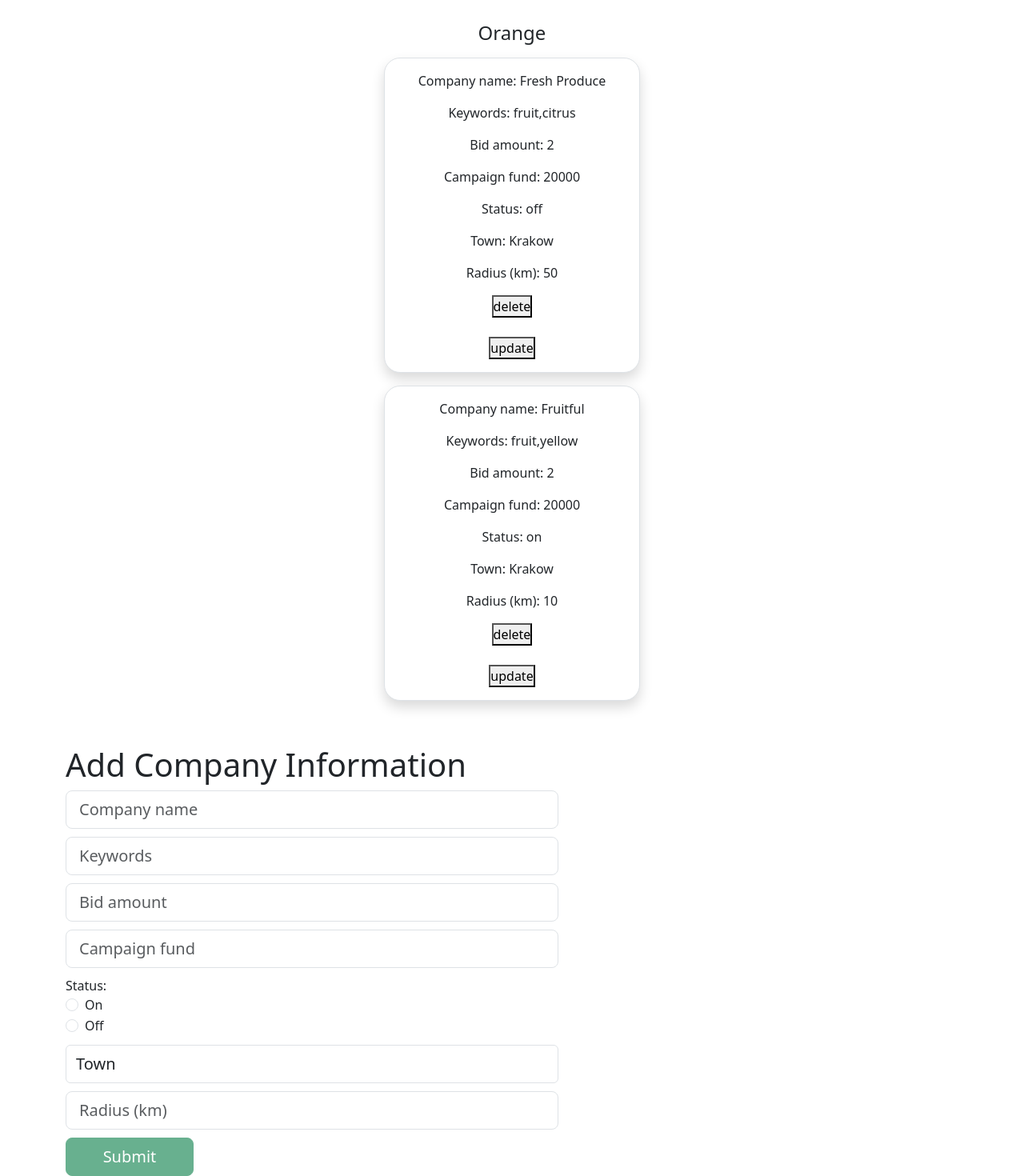
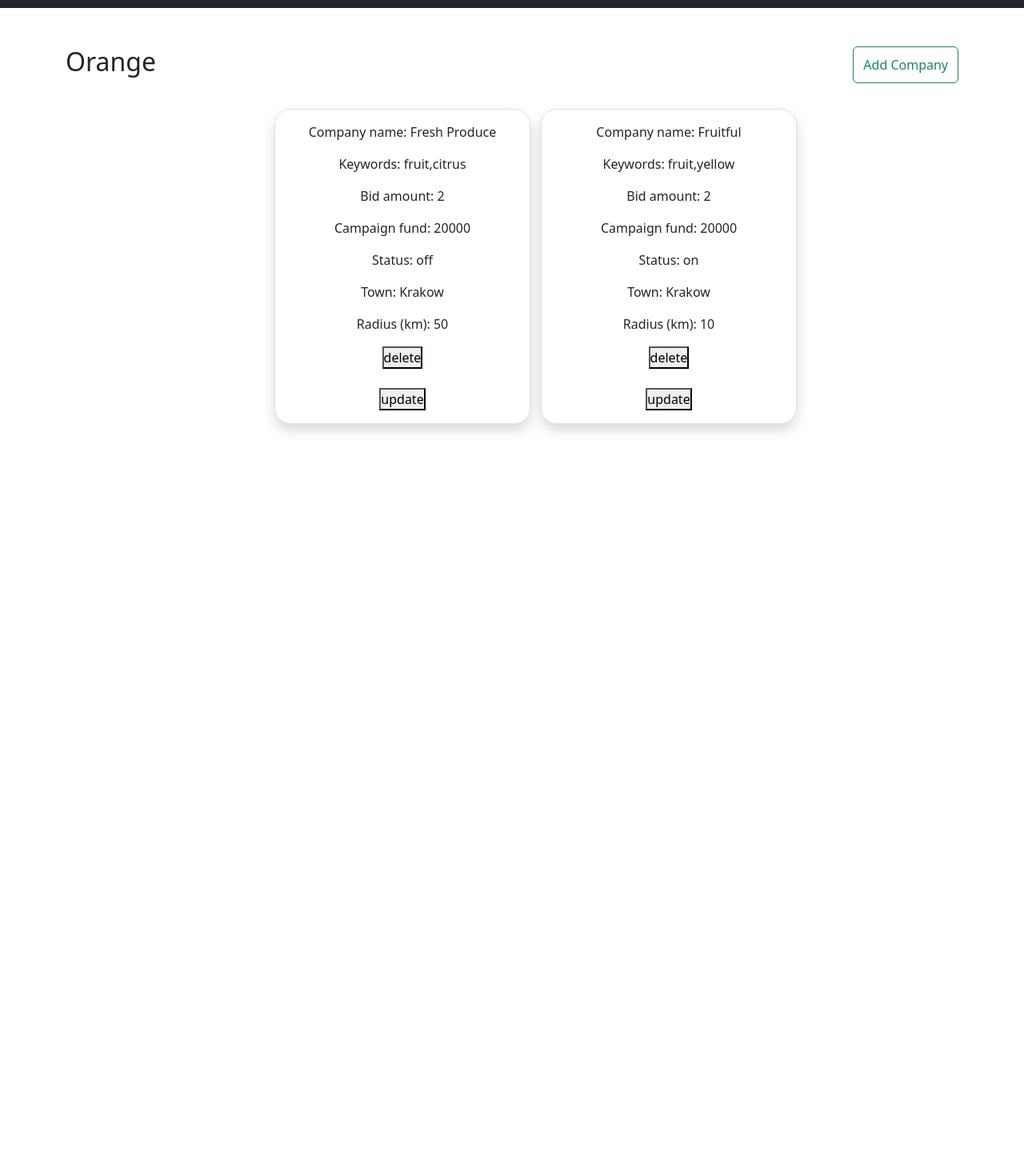
Before and after one commit to MartaKliuchnik/Products_app_angular, an Angular app: page /product-details/1 in a window 1280 px wide. Shown: the part 66-1536 px from the top of the page at 80% size. After the commit the page ends 800 px from the top, so only its background shows below. Built offline with nearby package versions, Linux system fonts and the light colour scheme.

Commit message:
added style for components, rewrited process adding new company

```diff
--- a/src/app/add-company-info/add-company-info.component.html
+++ b/src/app/add-company-info/add-company-info.component.html
@@ -1,7 +1,7 @@
 <div class="container page">
-  <div class="row">
-    <h1 class="text-xs-center">Add Company Information</h1>
-    <form [formGroup]="form" (ngSubmit)="onSubmit()" class="form-cont">
+  <div class="row justify-content-center">
+    <h1 class="text-xs-center text-center">Add Company Information</h1>
+    <form [formGroup]="form" (ngSubmit)="onSubmit()" class="mt-4 form-cont">
       <fieldset class="form-group">
         <input
           type="text"
@@ -127,9 +127,10 @@
         }}
       </fieldset>
 
+      <p>{{ companyMessage }}</p>
       <button
         type="submit"
-        class="btn btn-lg btn-success"
+        class="btn btn-lg btn-success mt-4"
         [disabled]="!form.valid"
       >
         Submit
--- a/src/app/add-company-info/add-company-info.component.sass
+++ b/src/app/add-company-info/add-company-info.component.sass
@@ -8,4 +8,4 @@
         min-height: calc(1.5em + 1rem + calc(var(--bs-border-width)* 2))
 
     &>button
-        width: 160px
+        width: 15rem
--- a/src/app/add-company-info/add-company-info.component.ts
+++ b/src/app/add-company-info/add-company-info.component.ts
@@ -10,6 +10,7 @@ import {
 } from '@angular/forms';
 import { ProductsService } from '../service/products.service';
 import { Town } from '../model/town';
+import { ActivatedRoute, Router } from '@angular/router';
 
 @Component({
   selector: 'app-add-company-info',
@@ -21,6 +22,7 @@ import { Town } from '../model/town';
 export class AddCompanyInfoComponent implements OnInit {
   form: FormGroup;
   towns!: Town[];
+  companyMessage: string | undefined;
   showNameError: boolean = false;
   showKeywordsError: boolean = false;
   showBidAmountError: boolean = false;
@@ -29,7 +31,9 @@ export class AddCompanyInfoComponent implements OnInit {
 
   constructor(
     private formBuilder: FormBuilder,
-    private productsService: ProductsService
+    private productsService: ProductsService,
+    private router: Router,
+    private route: ActivatedRoute
   ) {
     this.form = this.formBuilder.group({
       name: ['', Validators.required],
@@ -91,9 +95,23 @@ export class AddCompanyInfoComponent implements OnInit {
         radius: formData.radius,
       };
 
-      this.productsService.setNewCompany(newCompany);
-
-      this.form.reset();
+      const id = +this.route.snapshot.params['id'];
+      this.productsService.addNewCompany(newCompany, id).subscribe((data) => {
+        const countdownSeconds = 3;
+        if (data) {
+          let remainingSeconds = countdownSeconds;
+          const countdownInterval = setInterval(() => {
+            remainingSeconds--;
+            this.companyMessage = `Company has created. Redirecting in ${remainingSeconds} seconds...`;
+            if (remainingSeconds <= 0) {
+              clearInterval(countdownInterval);
+              this.companyMessage = undefined;
+              this.router.navigate(['product-details', id]);
+              this.form.reset();
+            }
+          }, 1000);
+        }
+      });
     } else {
       console.error('Form is invalid');
     }
--- a/src/app/app-routing.module.ts
+++ b/src/app/app-routing.module.ts
@@ -4,6 +4,7 @@ import { ProductsOverviewComponent } from './products-overview/products-overview
 import { ProductDetailsComponent } from './product-details/product-details.component';
 import { NotFoundComponent } from './not-found/not-found.component';
 import { UpdateCompanyInfoComponent } from './update-company-info/update-company-info.component';
+import { AddCompanyInfoComponent } from './add-company-info/add-company-info.component';
 
 const routes: Routes = [
   {
@@ -24,6 +25,10 @@ const routes: Routes = [
     component: UpdateCompanyInfoComponent,
   },
   {
+    path: 'add-new-company/:id',
+    component: AddCompanyInfoComponent,
+  },
+  {
     path: 'not-found',
     component: NotFoundComponent,
   },
--- a/src/app/header/header.component.html
+++ b/src/app/header/header.component.html
@@ -1,5 +1,5 @@
 <header class="mb-5">
-  <nav class="navbar navbar-expand-lg navbar-dark bg-dark p-2">
+  <nav class="navbar navbar-expand-lg navbar-dark bg-dark px-4">
     <div
       class="w-100 d-flex align-items-center justify-content-end gap-4 header-cont"
     >
--- a/src/app/header/header.component.sass
+++ b/src/app/header/header.component.sass
@@ -1,11 +1,12 @@
 .header-cont
+    height: 60px
     &>a
-        font-size: 1.2rem
+        font-size: 2rem
         cursor: pointer
         text-decoration: none
         color: #FFFFFF
     &>.welcome-info
-        font-size: 1.2rem
+        font-size: 2rem
         text-decoration: none
         color: #FFFFFF
         margin: 0
--- a/src/app/mock-data/data.ts
+++ b/src/app/mock-data/data.ts
@@ -32,6 +32,16 @@ const freshProduce: Company = new Company(
   Town.KRAKOW,
   50
 );
+const africaProduce: Company = new Company(
+  4,
+  'Fresh Produce',
+  ['fruit', 'citrus'],
+  2,
+  20000,
+  false,
+  Town.WROCLAW,
+  50
+);
 
 const BANANAS = '../../assets/image/bananas.png';
 const ORANGE = '../../assets/image/orange.png';
@@ -41,4 +51,17 @@ export const products: Product[] = [
   new Product(1, 'Orange', ORANGE, [freshProduce, fruitful]),
   new Product(2, 'Apple', APPLE, [orangeHarvest]),
   new Product(3, 'Banana', BANANAS, [fruitful]),
+  new Product(4, 'Orange', ORANGE, [
+    freshProduce,
+    fruitful,
+    africaProduce,
+    orangeHarvest,
+  ]),
+  new Product(5, 'Apple', APPLE, [orangeHarvest]),
+  new Product(6, 'Banana', BANANAS, [fruitful]),
+  new Product(7, 'Orange', ORANGE, [freshProduce, fruitful]),
+  new Product(8, 'Apple', APPLE, [orangeHarvest, africaProduce]),
+  new Product(9, 'Banana', BANANAS, [fruitful, orangeHarvest]),
+  new Product(10, 'Orange', ORANGE, [freshProduce, fruitful]),
+  new Product(11, 'Apple', APPLE, [orangeHarvest]),
 ];
--- a/src/app/product-details/product-details.component.html
+++ b/src/app/product-details/product-details.component.html
@@ -1,9 +1,20 @@
+<div class="container">
+  <div class="row justify-content-center">
+    <div class="d-flex justify-content-between">
+      <h2>{{ product.name }}</h2>
+      <button
+        class="btn btn-outline-success"
+        (click)="goToAddCompanyPage(product.id)"
+      >
+        Add Company
+      </button>
+    </div>
+
+    @if(product.companies && product.companies.length > 0){ @for(company of
+    product.companies; track company){
+    <ng-container>
+      <div class="col-lg-3 col-md-4 col-sm-6 m-4">
         <div class="d-flex flex-column align-items-center mx-auto mb-5">
-  <h4>{{ product.name }}</h4>
-
-  @if(product.companies && product.companies.length > 0){
-  <ng-container>
-    @for(company of product.companies; track company){
           <div
             class="d-flex flex-column align-items-center card border shadow col-md-3 mx-auto card-body m-2"
           >
@@ -18,14 +29,20 @@
             </p>
             <p>Radius (km): {{ company.radius }}</p>
 
-      <button (click)="deleteCompany(product.id, company.id)">delete</button>
-      <button class="mt-4" (click)="goToUpdateCompany(product.id, company.id)">
+            <button (click)="deleteCompany(product.id, company.id)">
+              delete
+            </button>
+            <button
+              class="mt-4"
+              (click)="goToUpdateCompany(product.id, company.id)"
+            >
               update
             </button>
           </div>
-    }
+        </div>
+      </div>
     </ng-container>
-  } @else {
+    } } @else {
     <ng-template>
       <div class="mt-5 d-flex flex-column align-items-center">
         <p class="fw-bold font-monospace text-muted">
@@ -38,5 +55,4 @@
     </ng-template>
     }
   </div>
-
-<app-add-company-info></app-add-company-info>
+</div>
--- a/src/app/product-details/product-details.component.ts
+++ b/src/app/product-details/product-details.component.ts
@@ -3,7 +3,6 @@ import { ActivatedRoute, Router } from '@angular/router';
 import { ProductsService } from '../service/products.service';
 import { Product } from '../model/product';
 import { Company } from '../model/company';
-import { Subscription } from 'rxjs';
 
 @Component({
   selector: 'app-product-details',
@@ -13,22 +12,12 @@ import { Subscription } from 'rxjs';
 export class ProductDetailsComponent implements OnInit {
   product!: Product;
   newCompany: Company | undefined;
-  private newCompanySubscription: Subscription;
 
   constructor(
     private route: ActivatedRoute,
     private productsService: ProductsService,
     private router: Router
-  ) {
-    this.newCompanySubscription = this.productsService.newCompany$.subscribe(
-      (newCompany) => {
-        this.newCompany = newCompany;
-        if (this.product) {
-          this.product.companies.push(newCompany);
-        }
-      }
-    );
-  }
+  ) {}
 
   deleteCompany(productId: number, companyId: number) {
     this.productsService.deleteCompany(productId, companyId).subscribe(() => {
@@ -36,6 +25,10 @@ export class ProductDetailsComponent implements OnInit {
         (company) => company.id !== companyId
       );
     });
+  }
+
+  goToAddCompanyPage(productId: number) {
+    this.router.navigate(['add-new-company', productId]);
   }
 
   goToUpdateCompany(productId: number, companyId: number | undefined) {
@@ -54,8 +47,4 @@ export class ProductDetailsComponent implements OnInit {
         }
       });
   }
-
-  ngOnDestroy() {
-    this.newCompanySubscription.unsubscribe();
-  }
 }
--- a/src/app/products-overview/products-overview.component.html
+++ b/src/app/products-overview/products-overview.component.html
@@ -1,5 +1,7 @@
-<div class="d-flex flex-column align-items-center gap-5">
+<div class="container">
+  <div class="row justify-content-center">
     @for (product of products; track product){
+    <div class="col-lg-3 col-md-4 col-sm-6 m-4">
       <div
         class="d-flex flex-column p-2 justify-content-between align-items-center card-cont"
         (click)="goToProductDetails(product.id)"
@@ -11,5 +13,7 @@
           <p>{{ product.name }}</p>
         </div>
       </div>
+    </div>
     }
   </div>
+</div>
--- a/src/app/products-overview/products-overview.component.sass
+++ b/src/app/products-overview/products-overview.component.sass
@@ -1,6 +1,6 @@
 .card-cont
-    width: 250px
-    height: 250px
+    width: 270px
+    height: 270px
     cursor: pointer
     border-radius: 20px
     border: 2px solid black
--- a/src/app/service/products.service.ts
+++ b/src/app/service/products.service.ts
@@ -1,5 +1,5 @@
 import { Injectable } from '@angular/core';
-import { Observable, Subject, of } from 'rxjs';
+import { Observable, of } from 'rxjs';
 import { Product } from '../model/product';
 import { products } from '../mock-data/data';
 import { Company } from '../model/company';
@@ -9,8 +9,6 @@ import { throwError } from 'rxjs';
   providedIn: 'root',
 })
 export class ProductsService {
-  private newCompanySubject = new Subject<Company>();
-  newCompany$ = this.newCompanySubject.asObservable();
   products: Product[] = products;
 
   constructor() {}
@@ -45,8 +43,21 @@ export class ProductsService {
     }
   }
 
-  setNewCompany(newCompany: Company) {
-    this.newCompanySubject.next(newCompany);
+  addNewCompany(newCompany: Company, productId: number) {
+    const productIndex = this.products.findIndex(
+      (product) => product.id === productId
+    );
+
+    if (productIndex !== -1) {
+      const product = this.products[productIndex];
+      product.companies.push(newCompany);
+      console.log(product.companies);
+      return of(product.companies);
+    } else {
+      return throwError(() => {
+        return 'Product not found';
+      });
+    }
   }
 
   updateCompany(updatedCompany: Company, productId: number, companyId: number) {
```
Lines whose indentation alone changed are shown as unchanged.
